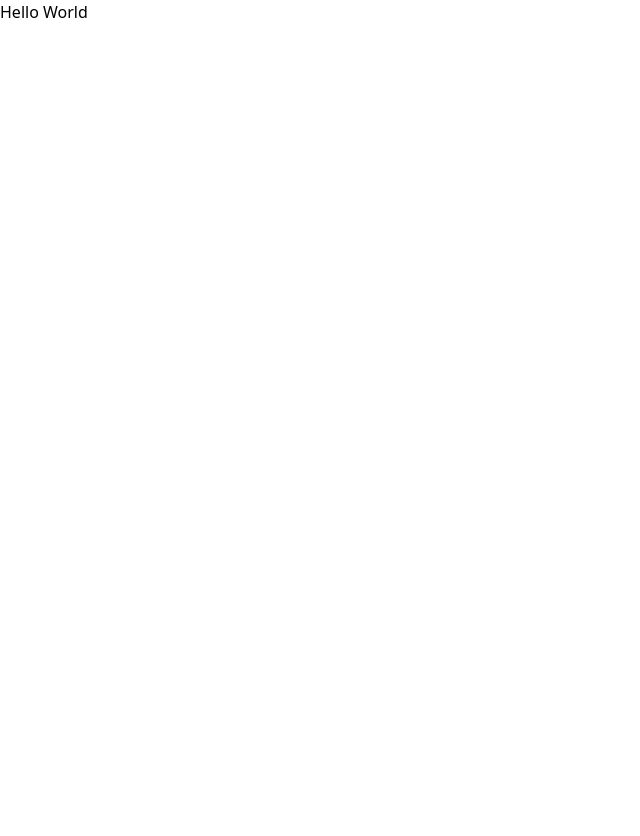
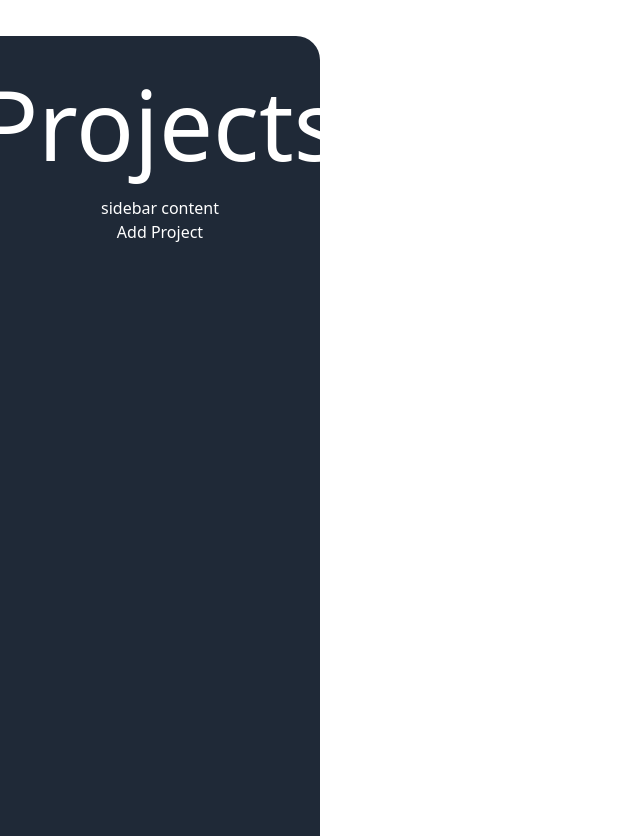
Before and after one commit to thegroosalugg/06-ProjectManager, a React (Vite) app: page / in a window 1280 px wide. Shown: the whole page, without its empty margins (0-640 px from the left). Before the commit the page ends 800 px from the top, so only its background shows below. Built offline with nearby package versions, Linux system fonts and the light colour scheme.

Commit message:
sidebar skeleton and CSS styling

```diff
--- a/src/App.jsx
+++ b/src/App.jsx
@@ -1,7 +1,9 @@
+import Sidebar from "./components/Sidebar";
+
 function App() {
   return (
     <>
-      <h1 className="my-8 text-center text-5xl font-bold">Hello World</h1>
+      <Sidebar />
     </>
   );
 }
--- /dev/null
+++ b/src/components/Sidebar.jsx
@@ -0,0 +1,11 @@
+export default function Sidebar() {
+  return (
+    <div id="sidebar">
+      <h2 className="text-2xl font-bold my-4">Projects</h2>
+      <p>sidebar content </p>
+      <p className="my-5">
+        <button>Add Project</button>
+      </p>
+    </div>
+  );
+}
--- a/src/index.css
+++ b/src/index.css
@@ -1,3 +1,28 @@
 @tailwind base;
 @tailwind components;
 @tailwind utilities;
+
+body {
+  min-height: 100vh;
+}
+
+h2 {
+  font-size: 6rem;
+}
+
+p {
+  font-size: 1rem;
+}
+
+#sidebar {
+  width: 20rem;
+  display: flex;
+  flex-direction: column;
+  align-items: center;
+  background-color: #1f2937;
+  color: #ffffff;
+  height: 100vh;
+  padding: 1rem;
+  margin-top: 2.25rem;
+  border-top-right-radius: 1.5rem;
+}
```
